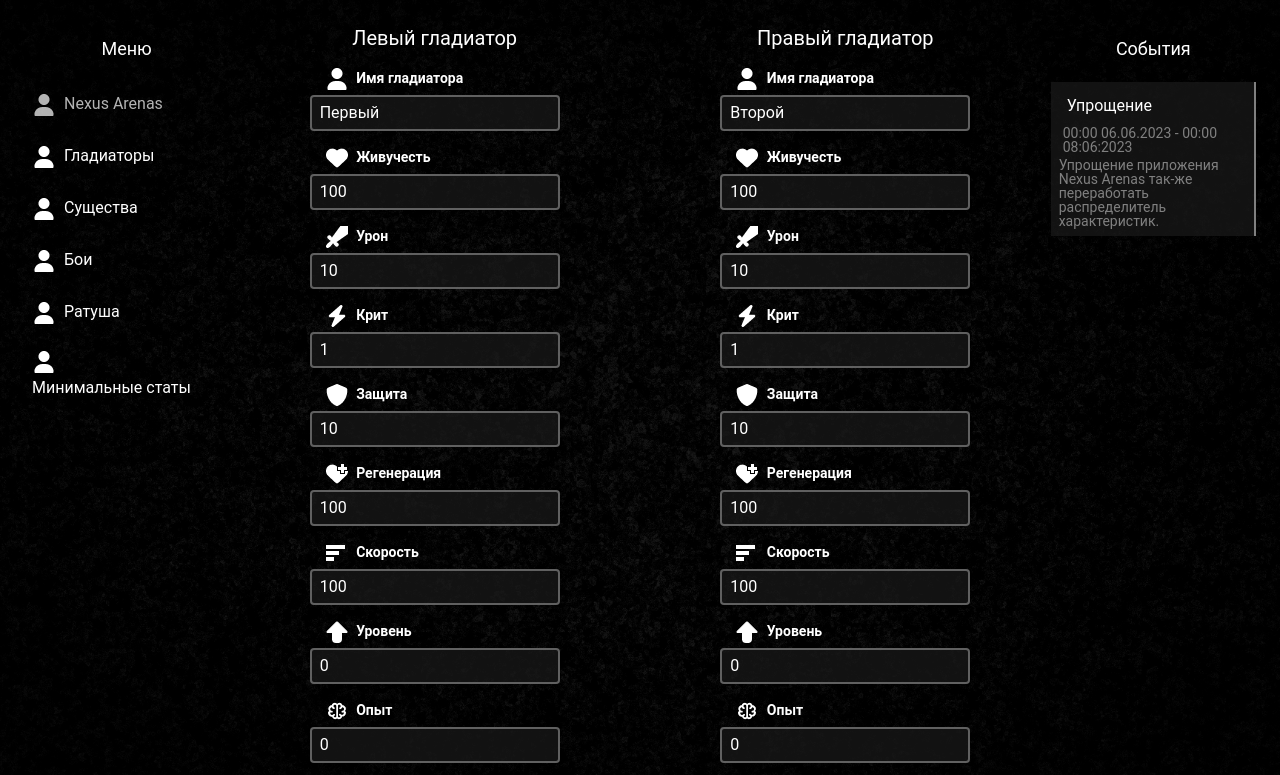
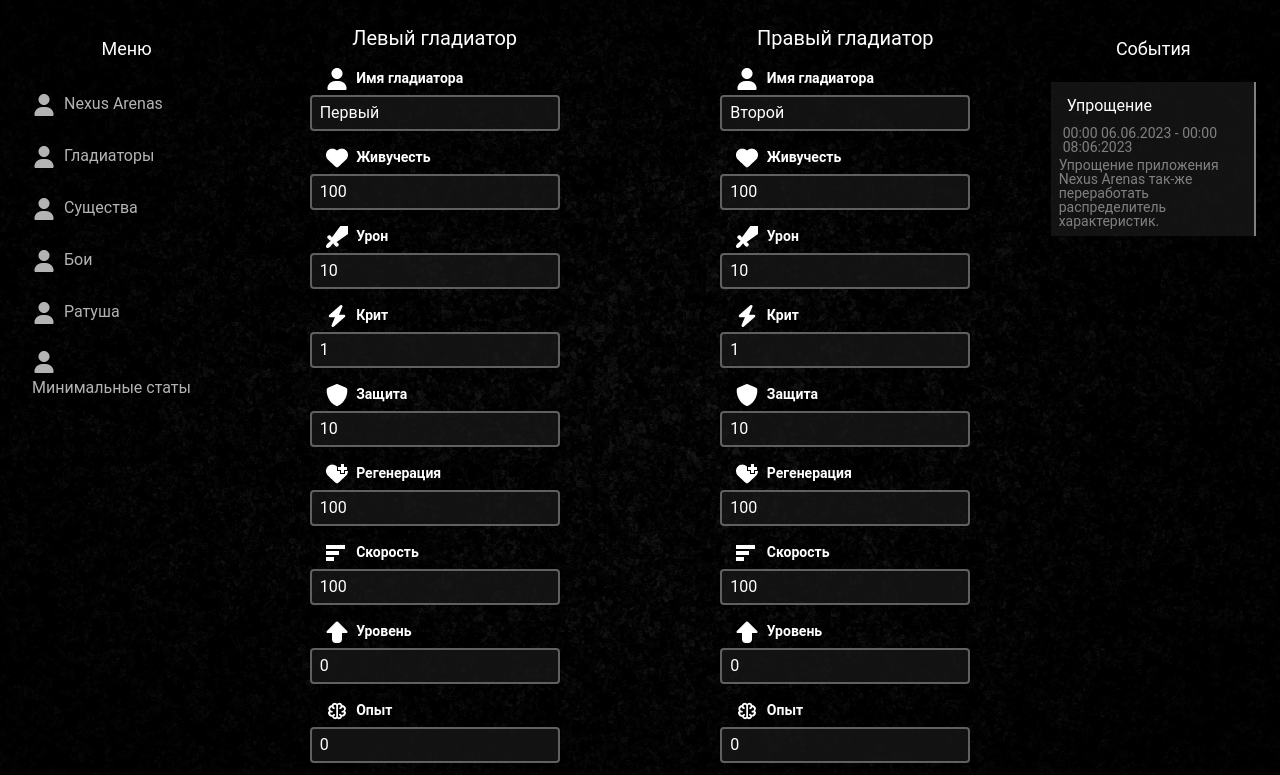
Before and after one commit to rkurenok/nexus-arenas, a plain HTML site: page index.html in a window 1280 px wide. Shown: the top 775 px of the page. Drawn offline with Linux system fonts and the light colour scheme.

Commit message:
фича Зайца 2,1

```diff
--- a/index.html
+++ b/index.html
@@ -12,20 +12,20 @@
 
 <body class="bg-cover bg-fixed">
    <div class="grid_container">
-   <div>
+   <div class="left-grid">
     <div class="title">Меню</div>
 
             <div class="menu">
                 <a href="index.html" class="dis"><img src="icons/icon_7.png" alt=""><span>Nexus Arenas</span></a>
-                <a href="gladiators.html"><img src="icons/icon_7.png" alt=""><span>Гладиаторы</span></a>
-                <a href="mobs.html"><img src="icons/icon_7.png" alt=""><span>Существа</span></a>
-                <a href="battels.html"><img src="icons/icon_7.png" alt=""><span>Бои</span></a>
-                <a href="townhall.html"><img src="icons/icon_7.png" alt=""><span>Ратуша</span></a>
-                <a href="minstats.html"><img src="icons/icon_7.png" alt=""><span>Минимальные статы</span></a>
+                <a href="gladiators.html" class="dis"><img src="icons/icon_7.png" alt=""><span>Гладиаторы</span></a>
+                <a href="mobs.html" class="dis"><img src="icons/icon_7.png" alt=""><span>Существа</span></a>
+                <a href="battels.html" class="dis"><img src="icons/icon_7.png" alt=""><span>Бои</span></a>
+                <a href="townhall.html" class="dis"><img src="icons/icon_7.png" alt=""><span>Ратуша</span></a>
+                <a href="minstats.html" class="dis"><img src="icons/icon_7.png" alt=""><span>Минимальные статы</span></a>
             </div>
 
    </div>
-    <main>
+    <main class="middle-grid">
         <div class="character">
             <div class="glad">
                 <span class="header">Левый гладиатор</span>
@@ -133,7 +133,7 @@
         <input type="submit" value="Бой" id="fight">
         <div class="battle-log"></div>
     </main>
-<div>
+<div class="right-grid">
     <div class="title">События</div>
     <div class="page">
             <div class="name_event">Упрощение</div>
```
